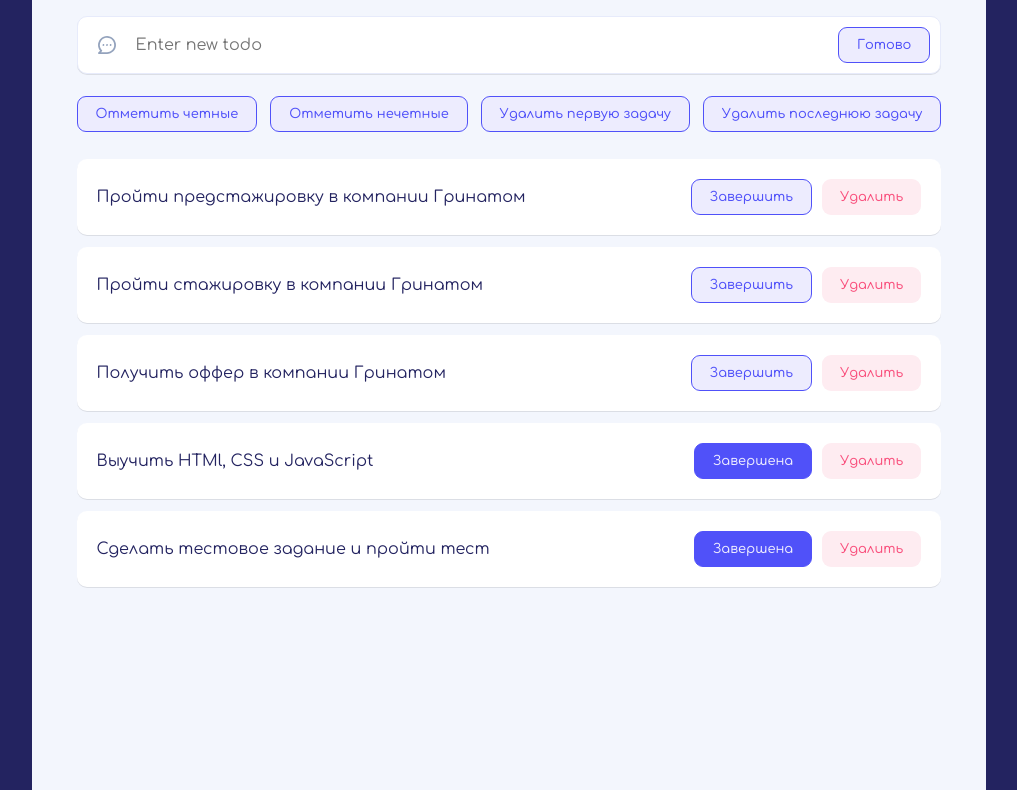
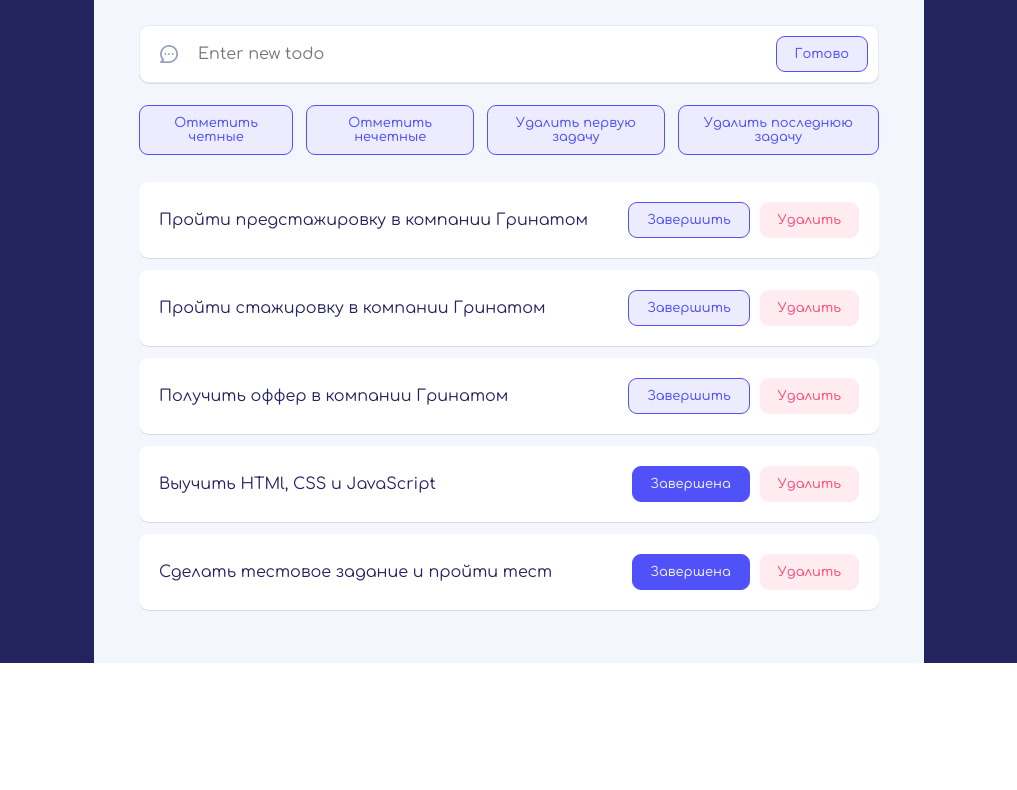
Before and after one commit to GreennPingvin/JavaScriptCaseLabForever, a website built with webpack: page src/index.html in a window 1280 px wide. Shown: the part 137-927 px from the top of the page, without its empty margins (131-1148 px from the left). After the commit the page ends 800 px from the top, so only its background shows below. Built offline with nearby package versions, Linux system fonts and the light colour scheme.

Commit message:
fix sizes of the app

```diff
--- a/src/index.html
+++ b/src/index.html
@@ -10,11 +10,13 @@
           rel="stylesheet">
 </head>
 <body>
-<div class="app">
+<div id="app">
+    <div class="container">
         <header class="header">
             <h1 class="main-title">Список задач</h1>
             <div class="switcher">
-            <input class="switcher__input" id="switcher-input" name="switcher"
+                <input class="switcher__input" id="switcher-input"
+                       name="switcher"
                        type="checkbox">
                 <label class="switcher__label" for="switcher-input">
                     <i class='fas fa-solid fa-moon'></i>
@@ -66,5 +68,6 @@
             <ul class="todos"></ul>
         </main>
     </div>
+</div>
 </body>
 </html>
--- a/src/scss/index.scss
+++ b/src/scss/index.scss
@@ -6,25 +6,26 @@
 @import "themes/dark";
 @import "themeSwitcher";
 
-body {
+#app {
   font-family: Comfortaa, sans-serif;
   font-size: 16px;
   font-weight: 400;
   display: flex;
-  align-items: center;
-  justify-content: center;
-  min-height: 100vh;
+  overflow: auto;
+  height: 100vh;
   padding: 30px;
   color: var(--primary-text-color);
   background: var(--background-color);
 }
 
-.app {
-  display: grid;
-  grid-template-rows: repeat(3, auto) 1fr;
+.container {
+  display: flex;
   flex-direction: column;
-  min-width: 860px;
-  height: 900px;
+  flex-shrink: 0;
+  justify-content: center;
+  width: 830px;
+  height: 790px;
+  margin: auto;
   padding: 45px;
   background-color: var(--app-background-color);
 }
@@ -87,11 +88,10 @@ body {
   }
 }
 
-.main {
+.todos {
   overflow: auto;
-}
+  height: 460px;
 
-.todos {
   &__item {
     @include todo-item;
     margin: 12px 0;
@@ -123,7 +123,6 @@ body {
 
 .add-panel {
   @include todo-item;
-  flex-grow: 1;
   margin-bottom: 22px;
   padding: 10px 10px 10px 20px;
   border: 1px solid var(--border-color);
@@ -135,9 +134,6 @@ body {
     color: var(--input-color);
     border: none;
   }
-
-  &__btn {
-  }
 }
 
 .todo-buttons {
```
Lines whose indentation alone changed are shown as unchanged.
